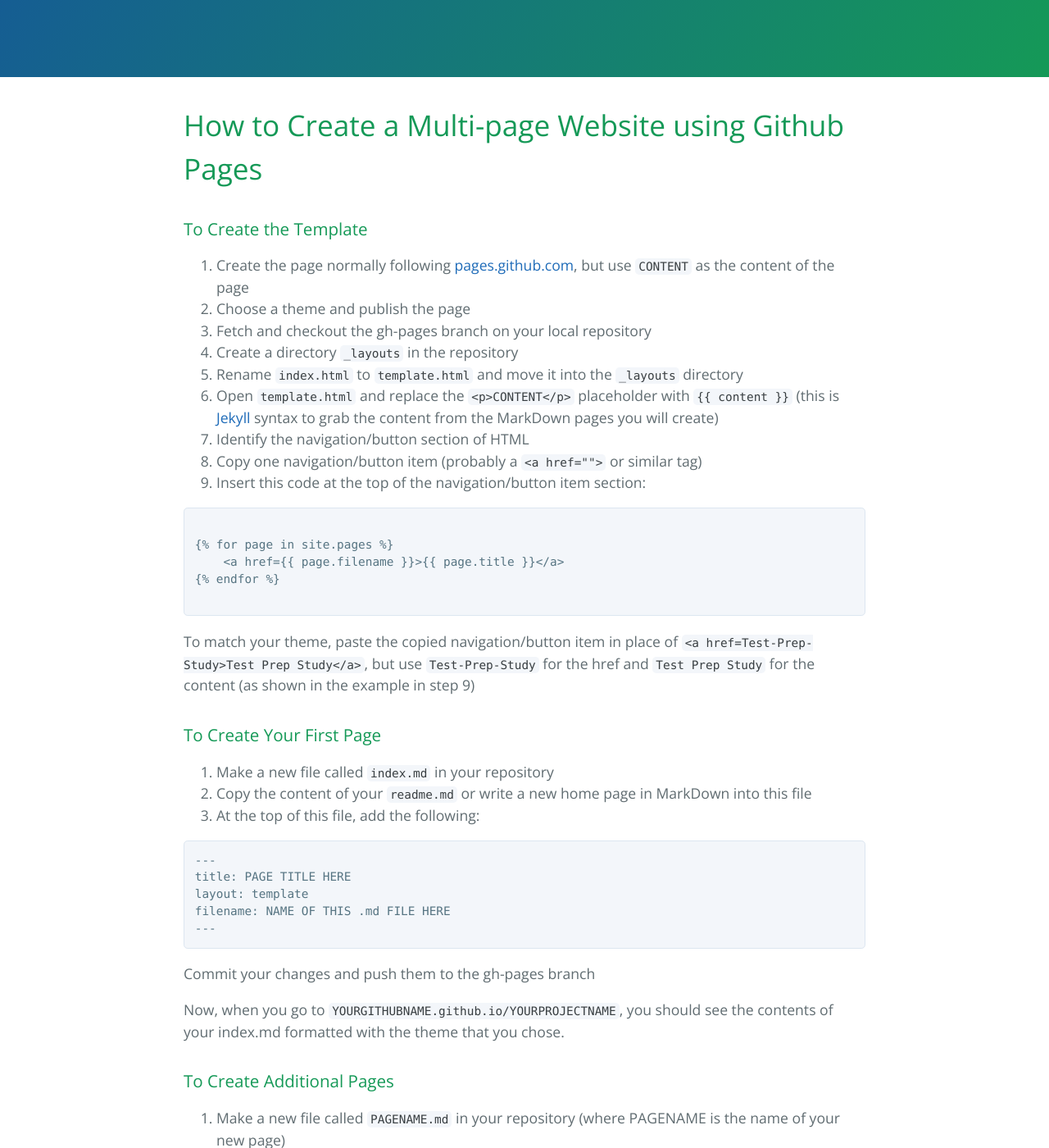
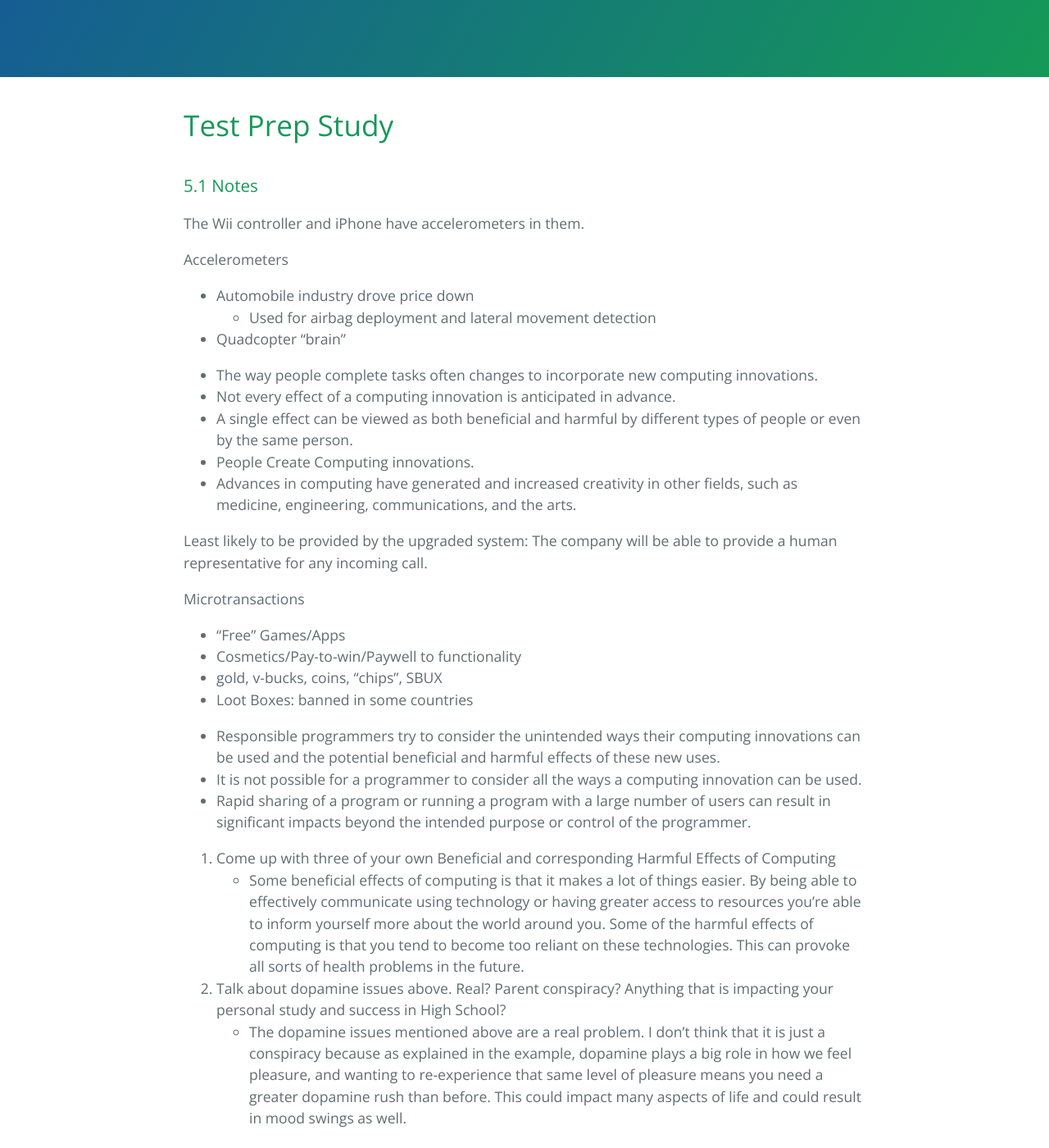
Before and after one commit to kar722/kylies-disciples, a Jekyll site: the page built from Test-Prep-Study.md, in a window 1280 px wide and 1400 px high, scrolled down 242 px. Shown: the whole window at 82% size. Built offline with Jekyll 4.4.1, drawn with Linux system fonts in a browser that asks for light colours; some of the changed text lies outside the part shown.

````diff
--- a/Test-Prep-Study.md
+++ b/Test-Prep-Study.md
@@ -4,59 +4,65 @@ layout: template
 filename: Test-Prep-Study
 ---
 
-# How to Create a Multi-page Website using Github Pages
+# Test Prep Study
 
-### To Create the Template
-1. Create the page normally following [pages.github.com](https://pages.github.com), but use `CONTENT` as the content of the page
-2. Choose a theme and publish the page
-3. Fetch and checkout the gh-pages branch on your local repository
-4. Create a directory `_layouts` in the repository
-5. Rename `index.html` to `template.html` and move it into the `_layouts` directory
-6. Open `template.html` and replace the `<p>CONTENT</p>` placeholder with {% raw %}`{{ content }}`{% endraw %} (this is [Jekyll](https://jekyllrb.com) syntax to grab the content from the MarkDown pages you will create)
-7. Identify the navigation/button section of HTML
-8. Copy one navigation/button item (probably a `<a href="">` or similar tag)
-9. Insert this code at the top of the navigation/button item section:
+### 5.1 Notes
+The Wii controller and iPhone have accelerometers in them.
 
-```
-{% raw %}
-{% for page in site.pages %}
-    <a href={{ page.filename }}>{{ page.title }}</a>
-{% endfor %}
-{% endraw %}
-```
+Accelerometers
+- Automobile industry drove price down
+  - Used for airbag deployment and lateral movement detection
+- Quadcopter "brain"
 
-To match your theme, paste the copied navigation/button item in place of `<a href={{ page.filename }}>{{ page.title }}</a>`, but use `{{ page.filename }}` for the href and `{{ page.title }}` for the content (as shown in the example in step 9)
+- The way people complete tasks often changes to incorporate new computing innovations.
+- Not every effect of a computing innovation is anticipated in advance.
+- A single effect can be viewed as both beneficial and harmful by different types of people or even by the same person.
+- People Create Computing innovations.
+- Advances in computing have generated and increased creativity in other fields, such as medicine, engineering, communications, and the arts.
 
-### To Create Your First Page
-1. Make a new file called `index.md` in your repository
-2. Copy the content of your `readme.md` or write a new home page in MarkDown into this file
-3. At the top of this file, add the following:
+Least likely to be provided by the upgraded system: The company will be able to provide a human representative for any incoming call.
 
-```
----
-title: PAGE TITLE HERE
-layout: template
-filename: NAME OF THIS .md FILE HERE
----
-```
+Microtransactions
+- "Free" Games/Apps
+- Cosmetics/Pay-to-win/Paywell to functionality
+- gold, v-bucks, coins, "chips", SBUX
+- Loot Boxes: banned in some countries
 
-Commit your changes and push them to the gh-pages branch
+- Responsible programmers try to consider the unintended ways their computing innovations can be used and the potential beneficial and harmful effects of these new uses.
+- It is not possible for a programmer to consider all the ways a computing innovation can be used.
+- Rapid sharing of a program or running a program with a large number of users can result in significant impacts beyond the intended purpose or control of the programmer.
 
-Now, when you go to `YOURGITHUBNAME.github.io/YOURPROJECTNAME`, you should see the contents of your index.md formatted with the theme that you chose.
+1. Come up with three of your own Beneficial and corresponding Harmful Effects of Computing
+- Some beneficial effects of computing is that it makes a lot of things easier. By being able to effectively communicate using technology or having greater access to resources you're able to inform yourself more about the world around you. Some of the harmful effects of computing is that you tend to become too reliant on these technologies. This can provoke all sorts of health problems in the future.
 
-### To Create Additional Pages
-1. Make a new file called `PAGENAME.md` in your repository (where PAGENAME is the name of your new page)
-2. Write the content for this new page in MarkDown
-3. At the top of this file, add the following:
+2. Talk about dopamine issues above. Real? Parent conspiracy? Anything that is impacting your personal study and success in High School?
+- The dopamine issues mentioned above are a real problem. I don’t think that it is just a conspiracy because as explained in the example, dopamine plays a big role in how we feel pleasure, and wanting to re-experience that same level of pleasure means you need a greater dopamine rush than before. This could impact many aspects of life and could result in mood swings as well.
 
-```
----
-title: PAGE TITLE HERE
-layout: template
-filename: NAME OF THIS .md FILE HERE
----
-```
 
-Commit your changes and push them to the gh-pages branch
+### 5.2 Video Notes
+Digital Divide
+- Differing access to computer devices and internet based on
+  - socioeconomic
+    - How much money comes into the household per year
+  - geographic
+    - If isolated the ISPs might not provide high speed internet to house
+  - demographic
+    - Age
+    - Religion
+  - Countries
+    - Computers are not that common in rural areas
+    - Only small amount of websites
+    - Internet is used to advocate and protect the government
+    - Higher level of surveillance on the internet to protect the government
+- Affect both groups and individuals
+- Raises issue of equity, access, and influence, both globally and locally
+- Affected by the actions of individuals, organizations, and governments
 
-Now, when you go to `YOURGITHUBNAME.github.io/YOURPROJECTNAME`, you should see a link to your new page. When you click this link, you should see your new page formatted with the theme that you chose.
+1. How does someone empower themself in a digital world?
+- You can empower yourself in a digital world by staying informed about technologies and using them in your daily life. Being educated and provided with tech will help empower people in a digital environment.
+
+3. How does someone that is empowered help someone that is not empowered? Describe something you could do at Del Norte HS
+- Someone that is empowered can help someone that may not be empowered by providing them with a secure network or their devices with them. For example, at Del Norte, I could give my hotspot to people that may not have strong access to the internet so that they could use online services or I can share a device with them.
+
+4. Is paper or red tape blocking digital empowerment? Are there such barriers at Del Norte? Elsewhere?
+- Redtaping is blocking digital empowerment because it makes people have to follow additional steps in order to access information or technologies. We see this type of thing occurring in many circumstances, not necessarily in just tech. We have similar barriers at Del Norte when we try to connect ourselves to web services through a universal network for students. This field requires a password and other information in order to gain access.
````
Also changed, not shown: index.md (+2 -2 lines).
